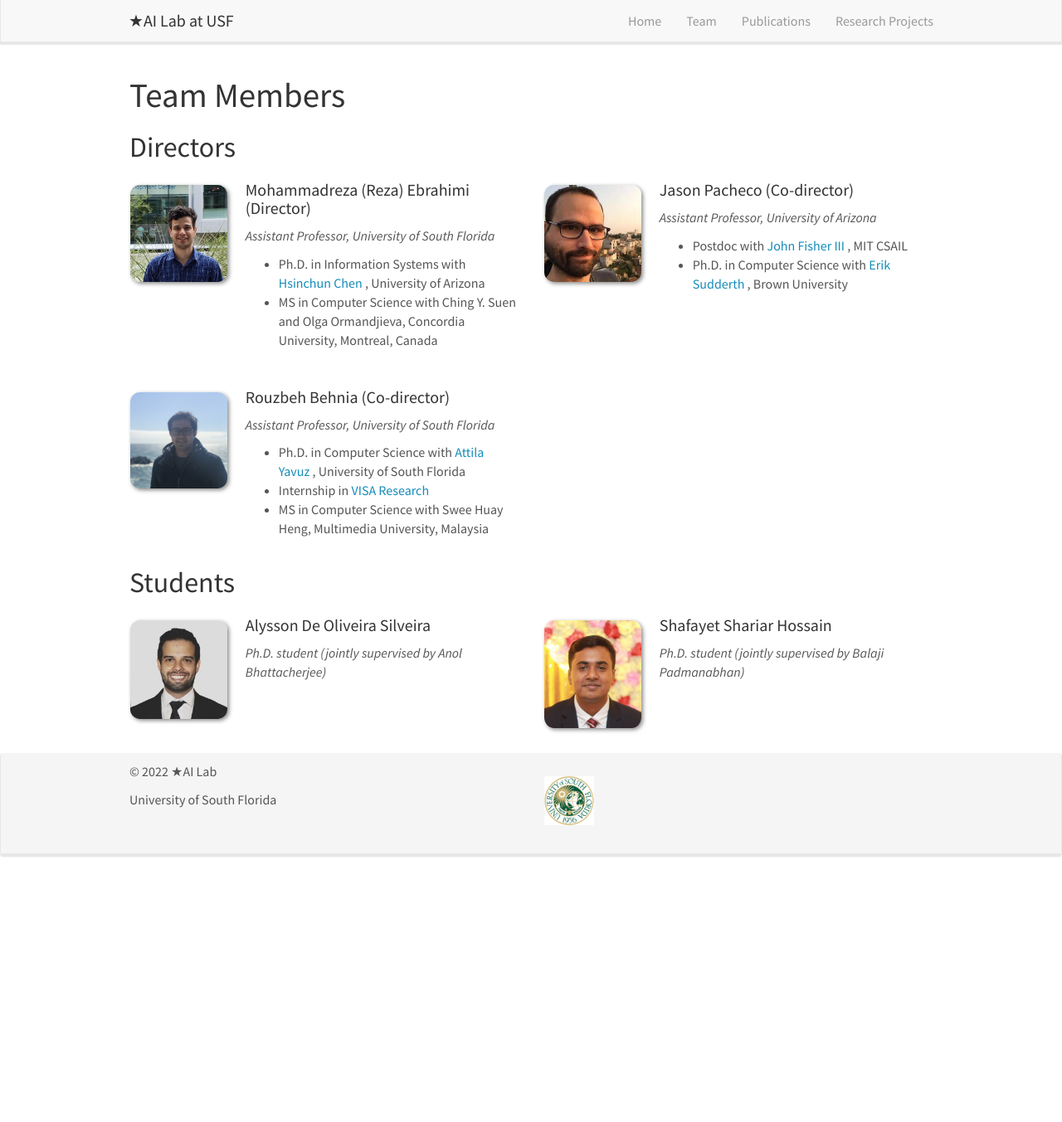
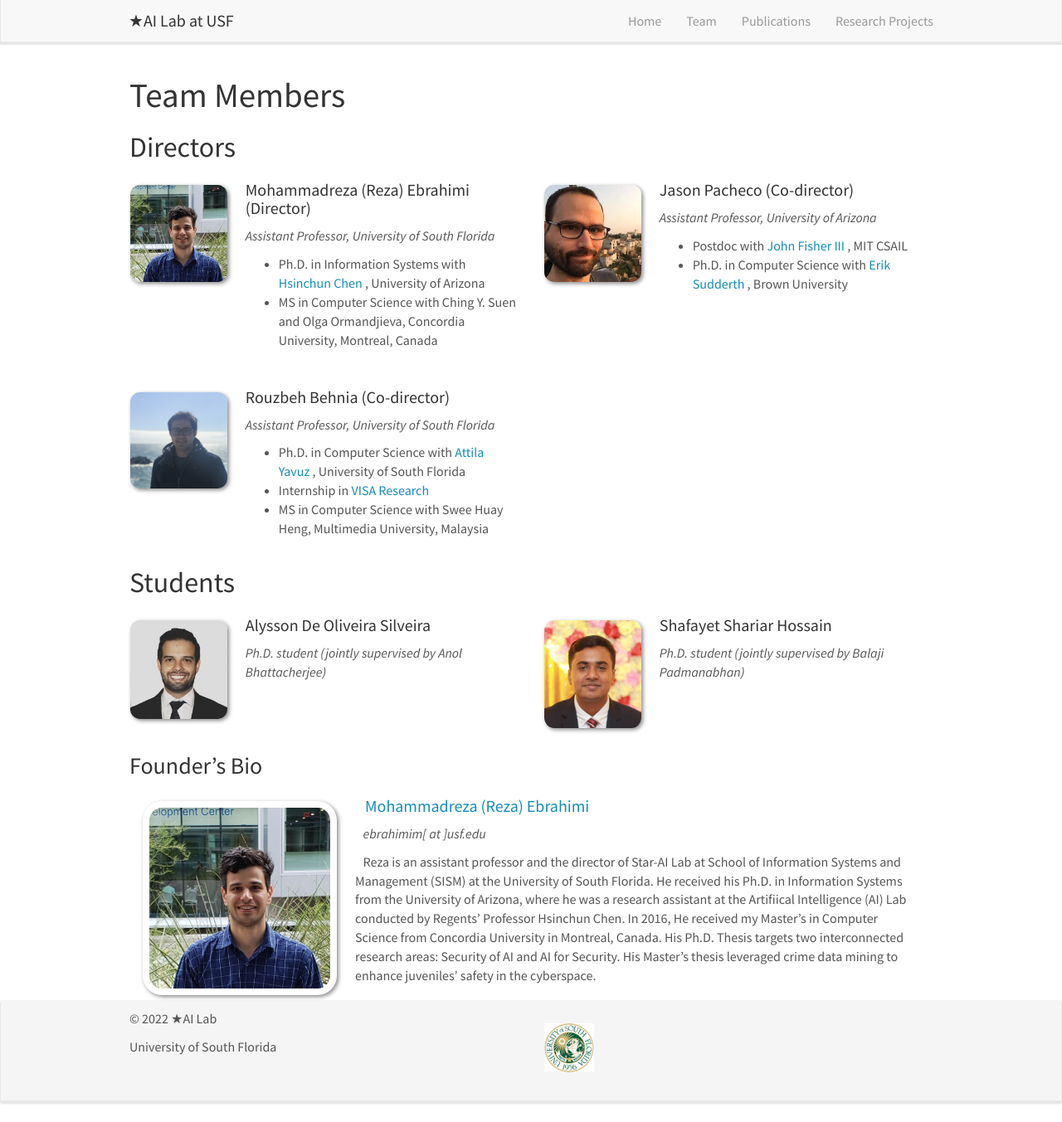
Before and after one commit to star-ailab/star-ailab.github.io, a Jekyll site: the page built from _pages/team.md, in a window 1280 px wide and 1353 px high. Shown: the whole window at 83% size. Built offline with Jekyll 4.4.1, drawn with Linux system fonts in a browser that asks for light colours; nearby versions of some CDN libraries.

Commit message:
Update team.md

```diff
--- a/_pages/team.md
+++ b/_pages/team.md
@@ -246,3 +246,13 @@
 ## Administrative Support
 <a href="mailto:Rijsewijk@Physics.LeidenUniv.nl">Ellie van Rijsewijk</a> is helping us (and other groups) with administration.
 -->
+
+### Founder's Bio
+<div class="col-sm-12 clearfix">
+  <a href="https://mohammadrezaebrahimi.github.io"> <img src="{{ site.url }}{{ site.baseurl }}/images/teampic/rebrahimi.jpg" class="img-responsive" width="25%" style="float: left; padding:8px" /></a>
+  <h4>&nbsp;&nbsp; <a href="https://mohammadrezaebrahimi.github.io"> Mohammadreza (Reza) Ebrahimi </a></h4>
+  <i>&nbsp;&nbsp; ebrahimim[ at ]usf.edu</i>
+  <!--<p>&nbsp;&nbsp; Reza is an assistant professor and the director of Star-AI Lab at School of Information Systems and <br>&nbsp;&nbsp; Management (SISM) at the University of South Florida. He received his Ph.D. in Information Systems from <br>&nbsp;&nbsp; the University of Arizona, where he was a research assistant at the Artifiical Intelligence (AI) Lab conducted <br>&nbsp;&nbsp; by Regents’ Professor Hsinchun Chen. In 2016, He received my Master's in Computer Science from <br>&nbsp;&nbsp; Concordia University in Montreal, Canada. His Ph.D. Thesis targets two interconnected research areas: <br>&nbsp;&nbsp; Security of AI and AI for Security. His Master's thesis leveraged crime data mining to enhance juveniles' <br>&nbsp;&nbsp; safety in the cyberspace.</p>-->
+  <p>&nbsp;&nbsp; Reza is an assistant professor and the director of Star-AI Lab at School of Information Systems and Management (SISM) at the University of South Florida. He received his Ph.D. in Information Systems from the University of Arizona, where he was a research assistant at the Artifiical Intelligence (AI) Lab conducted by Regents’ Professor Hsinchun Chen. In 2016, He received my Master's in Computer Science from Concordia University in Montreal, Canada. His Ph.D. Thesis targets two interconnected research areas: Security of AI and AI for Security. His Master's thesis leveraged crime data mining to enhance juveniles' safety in the cyberspace.</p>
+
+</div>
```
